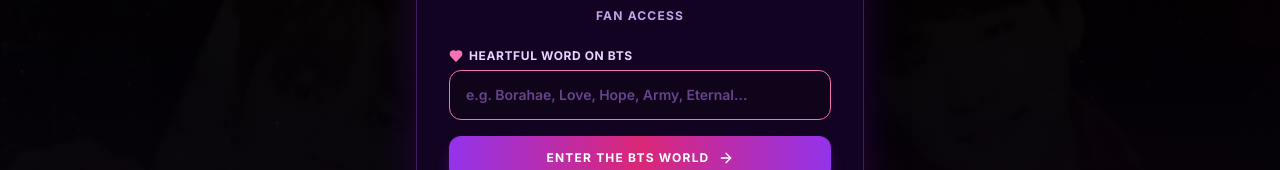
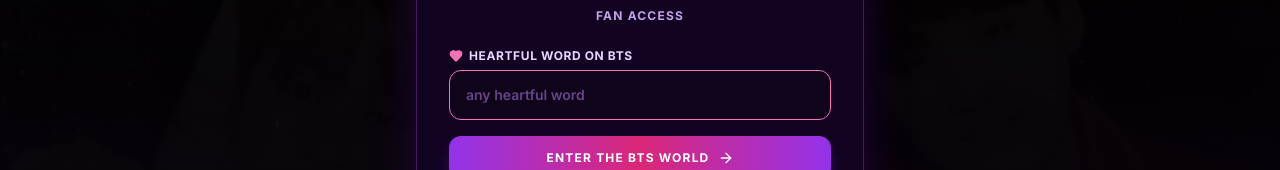
Before and after one commit to loki2519/bts, a React (Vite) app: page / in a window 1280 px wide. Shown: the part 415-585 px from the top of the page. Built offline with nearby package versions, Linux system fonts and the light colour scheme; the HTML template or start-up script is replaced by a standard one.

Commit message:
Update login placeholder to any heartful word and error message to exact format

```diff
--- a/src/views/LoginView.jsx
+++ b/src/views/LoginView.jsx
@@ -1,5 +1,5 @@
 import React, { useState } from 'react';
-import { Heart, ArrowRight, Sparkles } from 'lucide-react';
+import { Heart, ArrowRight } from 'lucide-react';
 import BtsImage from '../components/BtsImage';
 
 // Negative, sad, vulgar, offensive, toxic, or profane word list
@@ -63,7 +63,7 @@
     const trimmed = heartfulWord.trim();
 
     if (!isHeartfulWordValid(trimmed)) {
-      setErrorMsg('Sorry, please enter heartful word to enter BTS World 💜');
+      setErrorMsg('sorry please enter heartful word to enter bts world');
       return;
     }
 
@@ -131,7 +131,7 @@
                 setHeartfulWord(event.target.value);
                 setErrorMsg('');
               }}
-              placeholder="e.g. Borahae, Love, Hope, Army, Eternal..."
+              placeholder="any heartful word"
               className="w-full px-4 py-3.5 rounded-xl bg-[#0f041a] border border-purple-500/40 text-purple-100 text-sm focus:outline-none focus:border-pink-400 font-semibold placeholder:text-purple-400/50"
               autoFocus
             />
```
Also changed, not shown: 1 other file (tests, documents, lock files or other folders).
